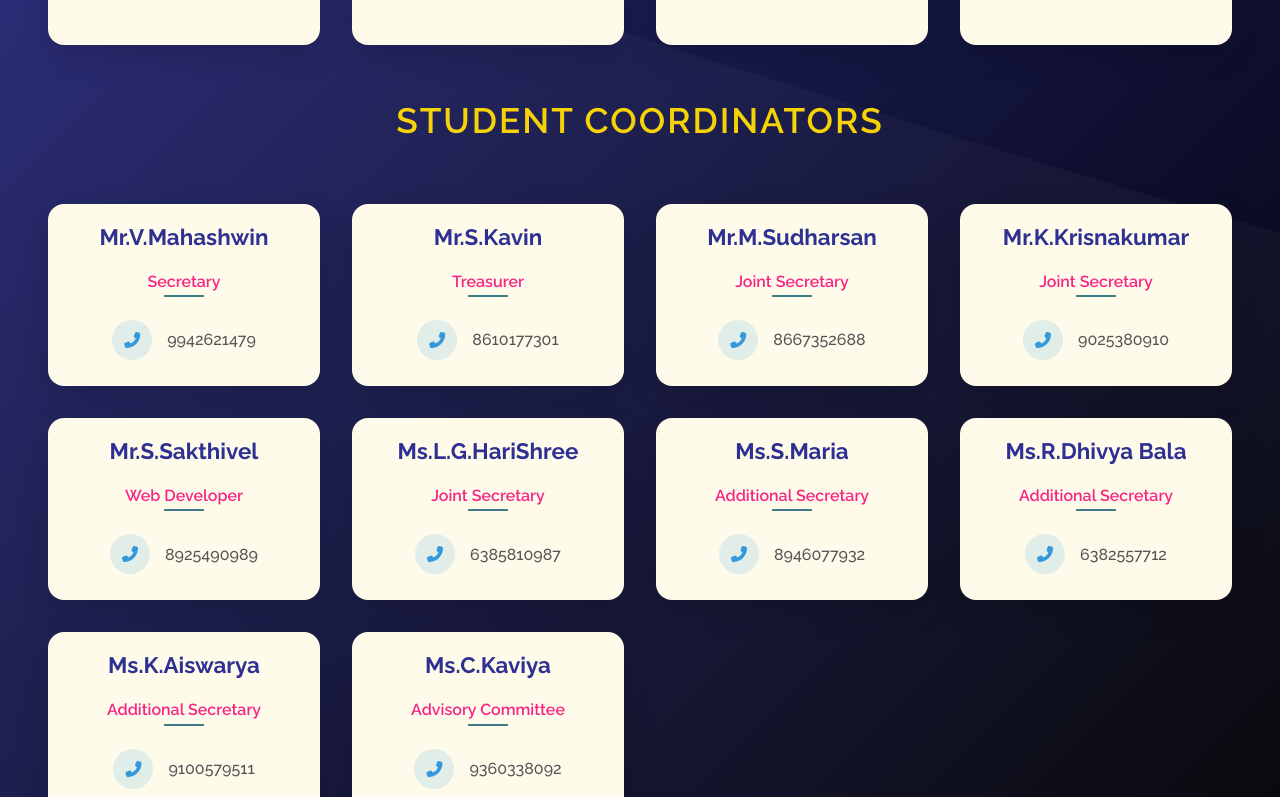
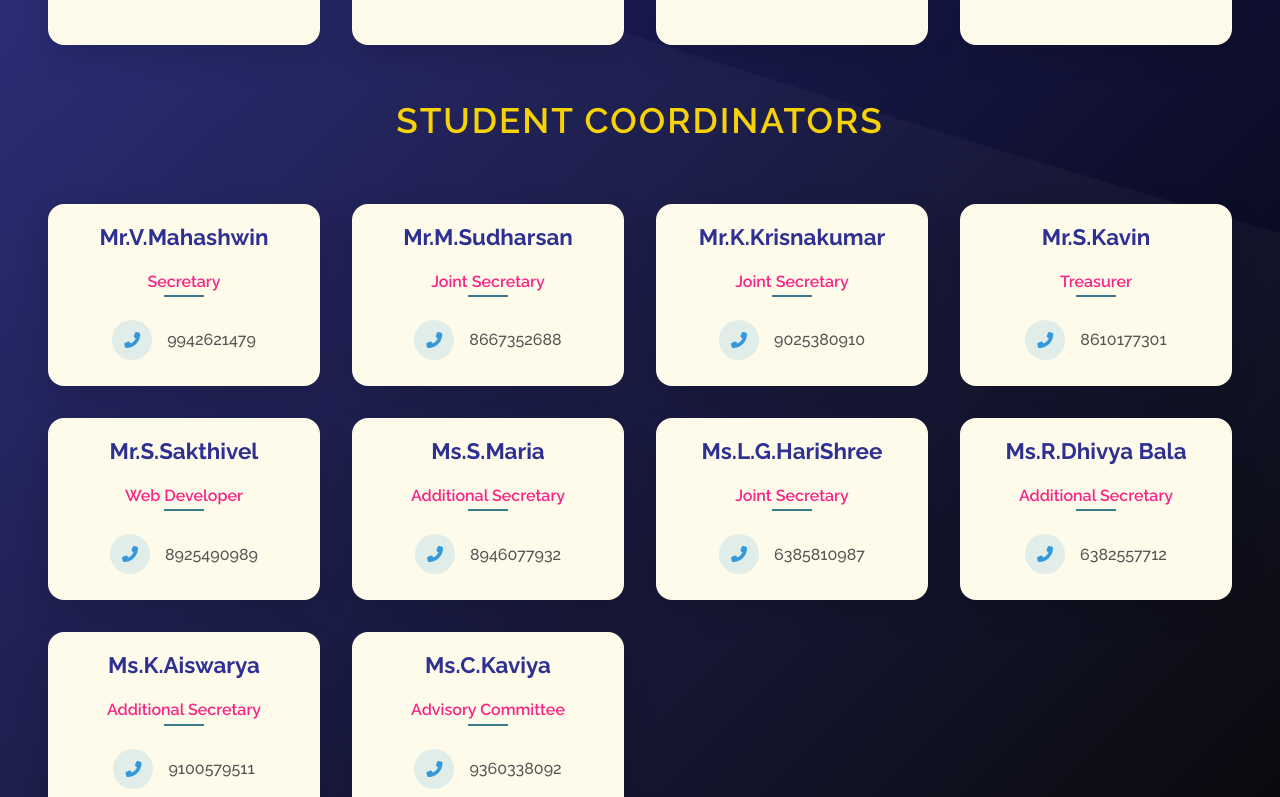
Before and after one commit to sakthivel3011/CC-MC, a React (Vite) app: page /contact in a window 1280 px wide. Shown: the part 639-1436 px from the top of the page. Built offline with nearby package versions, Linux system fonts and the light colour scheme.

Commit message:
Update Contact.jsx

```diff
--- a/src/pages/Contact.jsx
+++ b/src/pages/Contact.jsx
@@ -54,11 +54,7 @@ const Contact = () => {
       position: "Secretary",
       phone: "9942621479",
     },
-    {
-      name: "Mr.S.Kavin",
-      position: "Treasurer",
-      phone: "8610177301",
-    },
+
     {
       name: "Mr.M.Sudharsan",
       position: "Joint Secretary",
@@ -70,20 +66,26 @@ const Contact = () => {
       phone: "9025380910",
     },
     {
+      name: "Mr.S.Kavin",
+      position: "Treasurer",
+      phone: "8610177301",
+    },
+    {
       name: "Mr.S.Sakthivel",
       position: "Web Developer",
       phone: "8925490989",
+    },
+    {
+      name: "Ms.S.Maria ",
+      position: "Additional Secretary",
+      phone: "8946077932",
     },
     {
       name: "Ms.L.G.HariShree",
       position: "Joint Secretary",
       phone: "6385810987",
     },
-    {
-      name: "Ms.S.Maria ",
-      position: "Additional Secretary",
-      phone: "8946077932",
-    },
+
     {
       name: "Ms.R.Dhivya Bala",
       position: "Additional Secretary",
```
